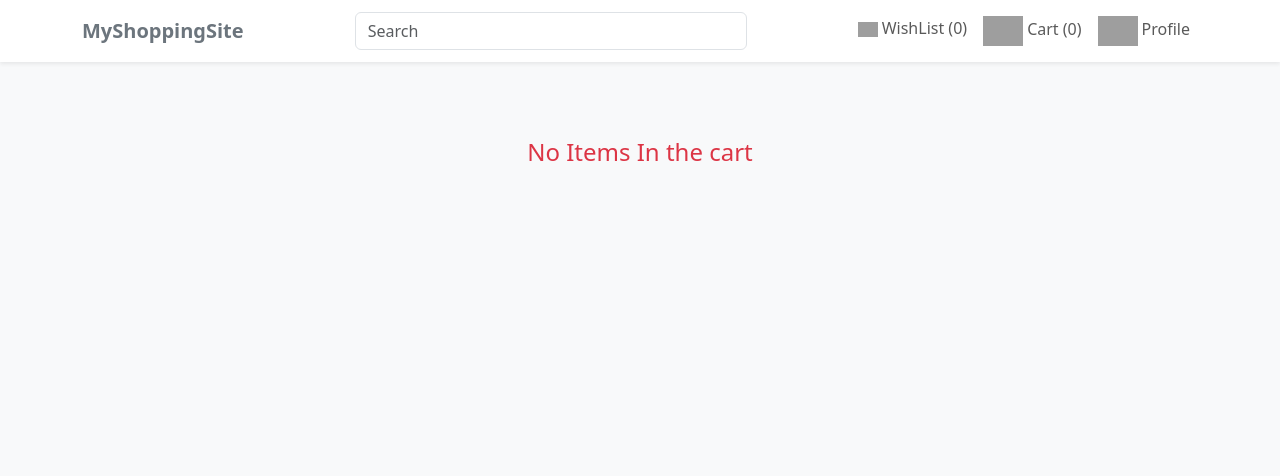
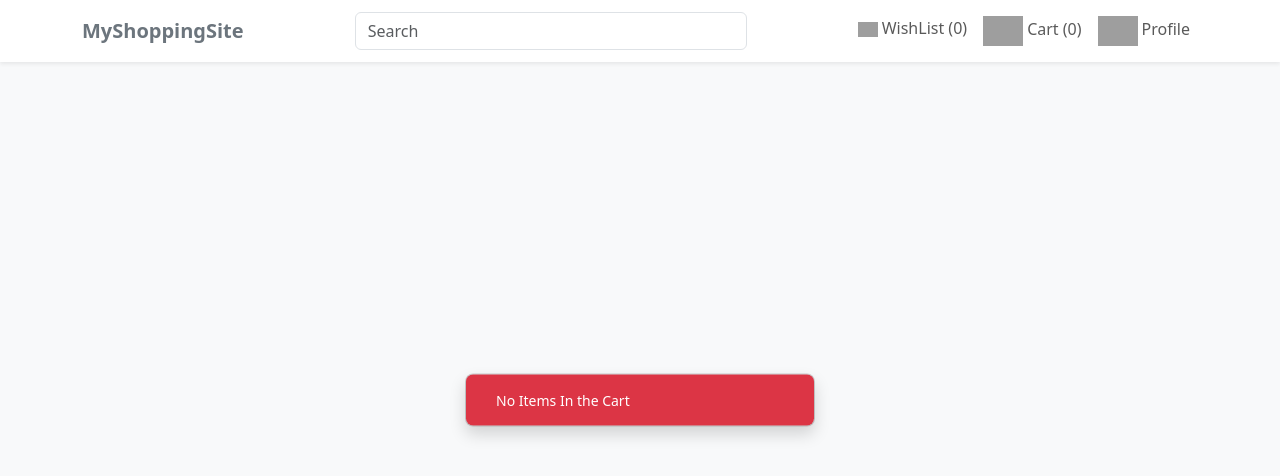
Before and after one commit to SuryanshShukla1002/ecommerce-frontend, a React (Vite) app: page /cart in a window 1280 px wide. Shown: the top 476 px of the page. Built offline with nearby package versions, Linux system fonts and the light colour scheme; grey boxes are pictures that could not be loaded.

Commit message:
Placed the functionality to show size

```diff
--- a/src/pages/Cart.jsx
+++ b/src/pages/Cart.jsx
@@ -10,6 +10,7 @@ const Cart = () => {
     checkOutPageAddress,
     addresses,
     addAddress,
+    addToCart,
   } = useShoppingCartContext();
 
   const [wishListAdded, setWishListAdded] = useState(false);
@@ -36,7 +37,6 @@ const Cart = () => {
     }
 
     const finalAddress = selectedAddress || newAddress;
-
     if (newAddress) addAddress(newAddress);
 
     const orderWithAddress = savedProducts.map((item) => ({
@@ -46,30 +46,47 @@ const Cart = () => {
 
     checkOutPageAddress(orderWithAddress);
 
-    // Empty the cart
     savedProducts.forEach((item) => removeCart(item));
 
     showToast("Order placed successfully!");
     setOrderPopup(false);
+    navigate("/checkout");
+  };
 
-    // Navigate to checkout page
-    navigate("/checkout");
+  const increaseQty = (product) => {
+    addToCart({
+      ...product,
+      quantity: 1,
+      price: product.price / product.quantity,
+    });
+  };
+
+  const decreaseQty = (product) => {
+    if (product.quantity > 1) {
+      const unitPrice = product.price / product.quantity;
+      const updatedProduct = {
+        ...product,
+        quantity: -1,
+        price: -unitPrice,
+      };
+      addToCart(updatedProduct);
+    } else {
+      removeCart(product);
+    }
   };
 
   return (
     <main className="bg-body-tertiary" style={{ minHeight: "100vh" }}>
+      {/* ✅ Toast message (success / errors) */}
       {toastMessage && (
         <div
+          className="toast show position-fixed top-50 start-50 translate-middle"
           style={{
-            position: "fixed",
-            top: "20px",
-            right: "20px",
-            backgroundColor: "#28a745",
+            backgroundColor: "#333",
             color: "#fff",
             padding: "10px 20px",
             borderRadius: "8px",
             zIndex: 9999,
-            boxShadow: "0px 2px 6px rgba(0,0,0,0.3)",
           }}
         >
           {toastMessage}
@@ -78,13 +95,27 @@ const Cart = () => {
 
       <section className="py-4">
         <div className="container">
-          <p className="text-center">
-            {savedProducts.length > 0 ? (
+          {/* ✅ Centered toast for empty cart */}
+          {savedProducts.length === 0 && (
+            <div
+              className="toast show position-fixed top-50 start-50 translate-middle"
+              style={{
+                backgroundColor: "#dc3545",
+                color: "#fff",
+                padding: "15px 30px",
+                borderRadius: "8px",
+                zIndex: 9999,
+              }}
+            >
+              No Items In the Cart
+            </div>
+          )}
+
+          {savedProducts.length > 0 && (
+            <p className="text-center">
               <b>My Cart (Showing {savedProducts.length} products)</b>
-            ) : (
-              <p className="fs-4 py-5 text-danger">No Items In the cart</p>
-            )}
-          </p>
+            </p>
+          )}
 
           <div className="row">
             <div className="col-md-8">
@@ -122,6 +153,13 @@ const Cart = () => {
                         <div className="col-md-6 d-flex flex-column">
                           <div className="card-body d-flex flex-column justify-content-between h-100">
                             <h5 className="card-title mb-0">{cart.name}</h5>
+
+                            {cart.size && (
+                              <p className="text-muted mb-1">
+                                Size: <b>{cart.size}</b>
+                              </p>
+                            )}
+
                             <p className="card-text mb-1">
                               <b>₹{cart.price}</b>{" "}
                               <span className="text-muted text-decoration-line-through">
@@ -129,6 +167,22 @@ const Cart = () => {
                               </span>
                             </p>
                             <p className="text-secondary mb-0">50% off</p>
+
+                            <div className="d-flex align-items-center my-2">
+                              <button
+                                className="btn btn-outline-secondary btn-sm"
+                                onClick={() => decreaseQty(cart)}
+                              >
+                                -
+                              </button>
+                              <span className="mx-3">{cart.quantity}</span>
+                              <button
+                                className="btn btn-outline-secondary btn-sm"
+                                onClick={() => increaseQty(cart)}
+                              >
+                                +
+                              </button>
+                            </div>
 
                             <button
                               className="btn btn-secondary px-1 w-100 mb-2"
@@ -146,8 +200,8 @@ const Cart = () => {
                               }}
                             >
                               {messageId === cart._id
-                                ? "SuccessFully added"
-                                : "Move to wishlist"}
+                                ? "Successfully Added"
+                                : "Move to Wishlist"}
                             </button>
                           </div>
                         </div>
```
